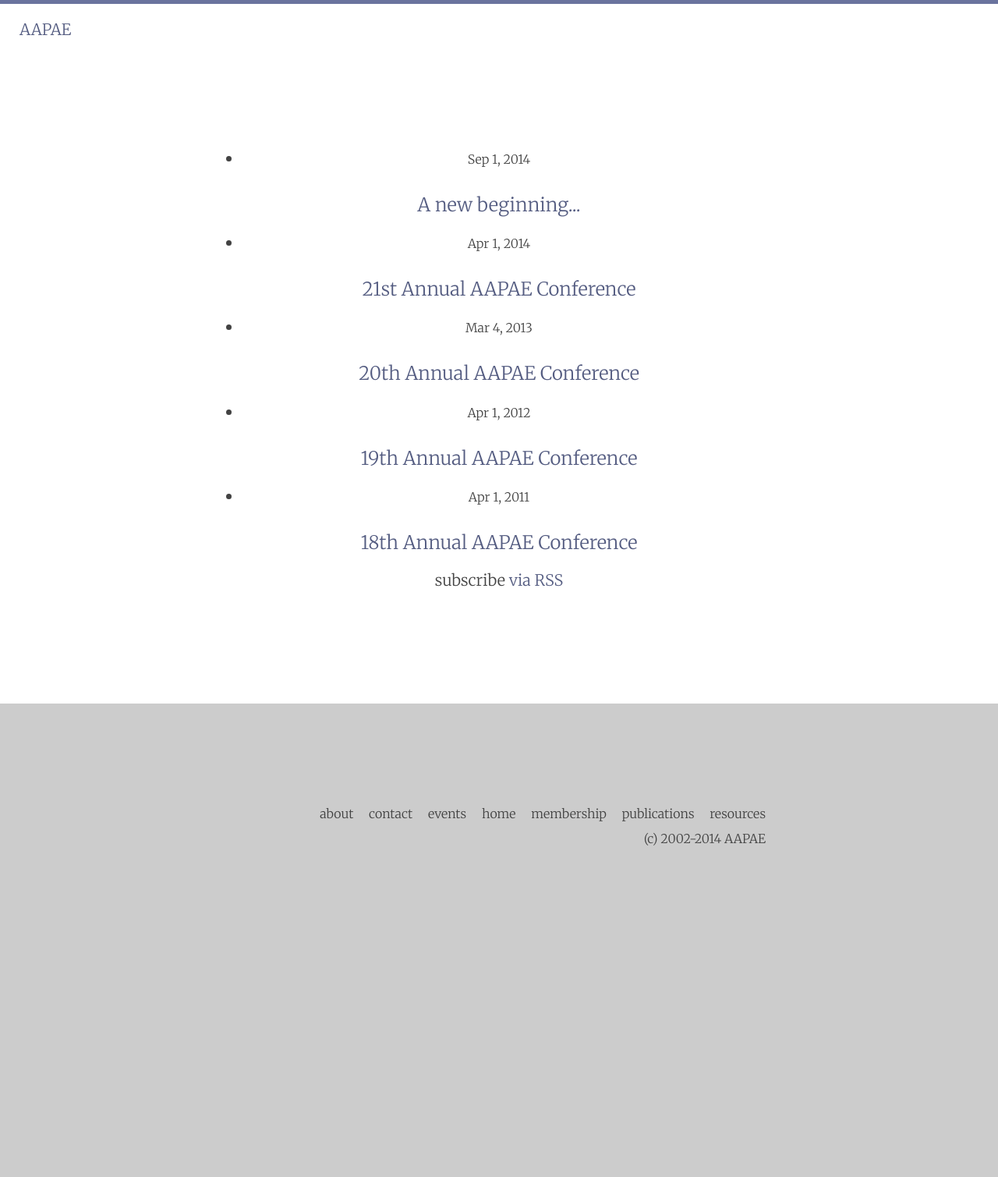
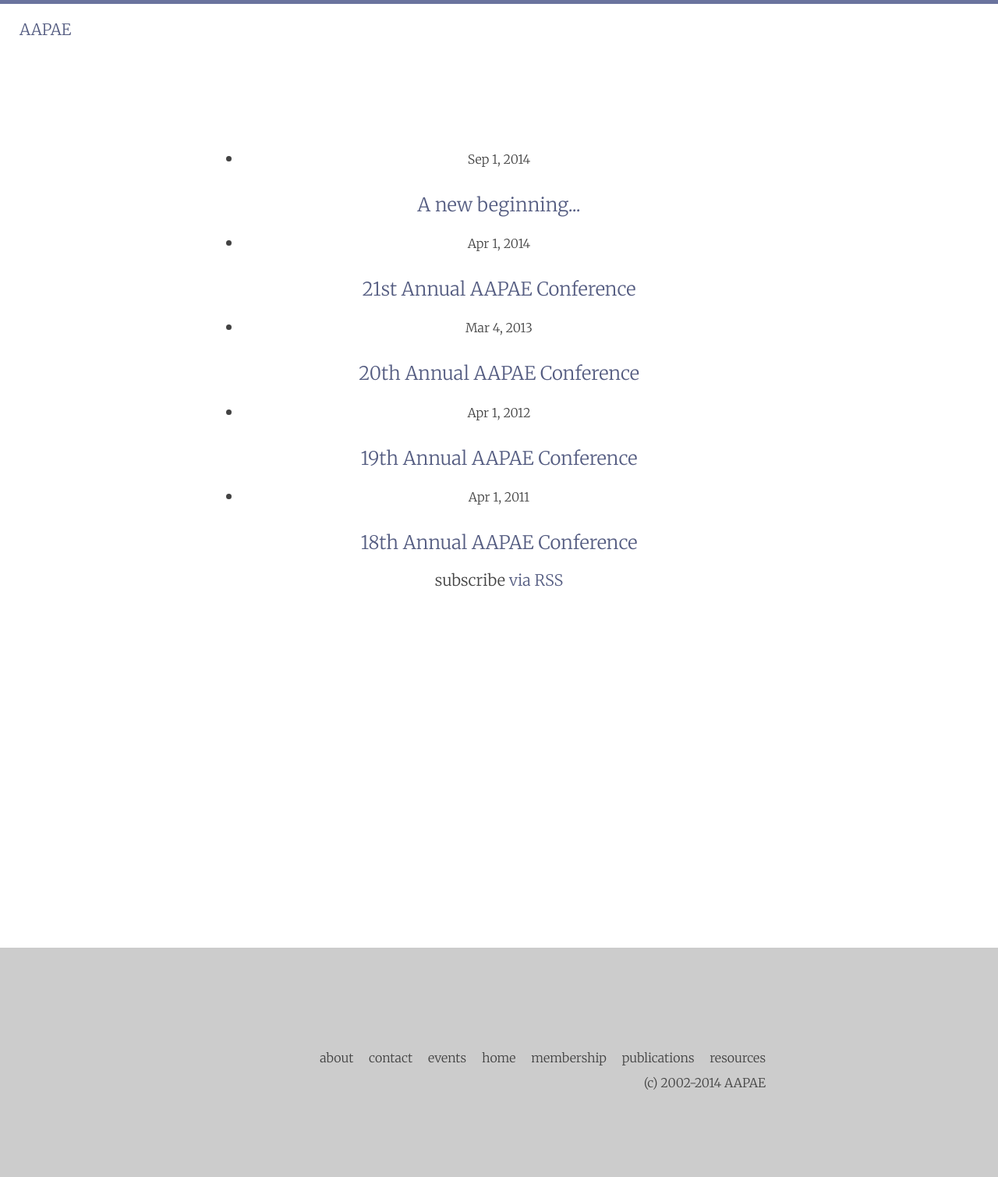
Before and after one commit to aapae/aapae.github.io, a Jekyll site: the page built from index_old.html, in a window 1280 px wide. Shown: the whole page at 78% size. Built offline with Jekyll 4.4.1, drawn with Linux system fonts in a browser that asks for light colours; before the commit the page ends 1196 px from its top, so only the background shows below that.

Commit message:
Update css

```diff
--- a/css/aapae.scss
+++ b/css/aapae.scss
@@ -72,6 +72,7 @@
 * { @include trim; }
 
 html {
+  height: 100%;
   font-size: $font-size; font-family: 'Merriweather', serif; font-weight: 300;
   border-top: 5px solid $dark;
   color: $darkgrey;
@@ -99,7 +100,6 @@
 
 section {
   @include space;
-
   .wrapper {
     @include wrapper;
     padding: 1em;
@@ -161,6 +161,7 @@
 .site-header { padding-top: 2em; }
 
 .home {
+  min-height: 100vh;
   text-align: center;
   .hero {
     h1, h2, h3, h4, h5, h6, p {
```
